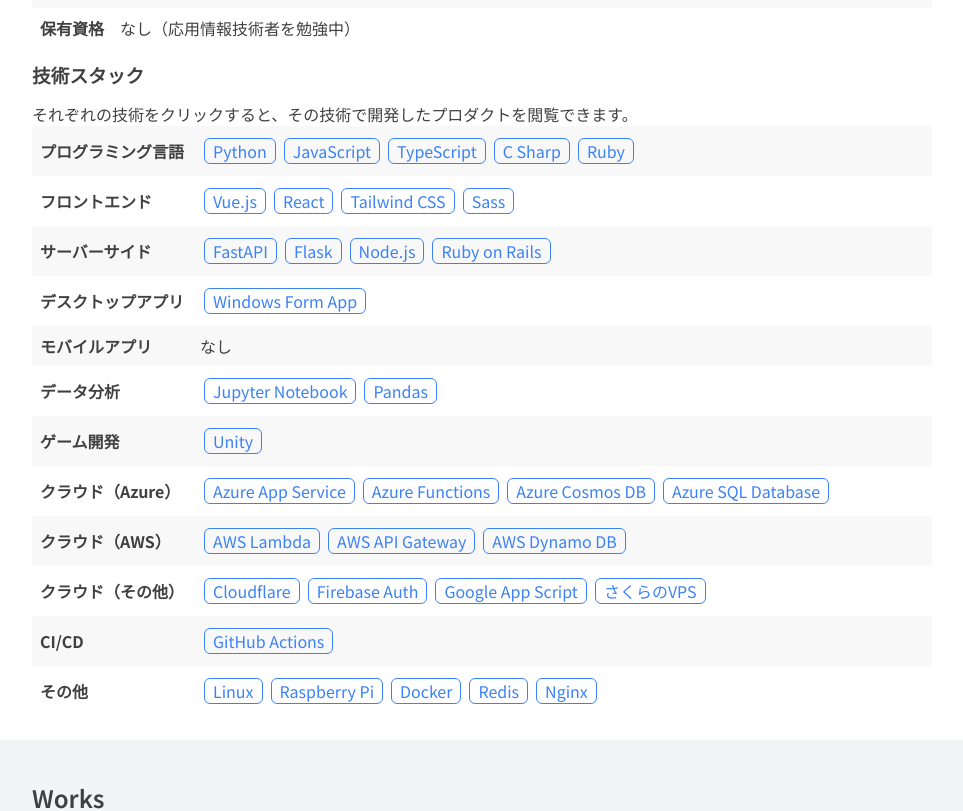
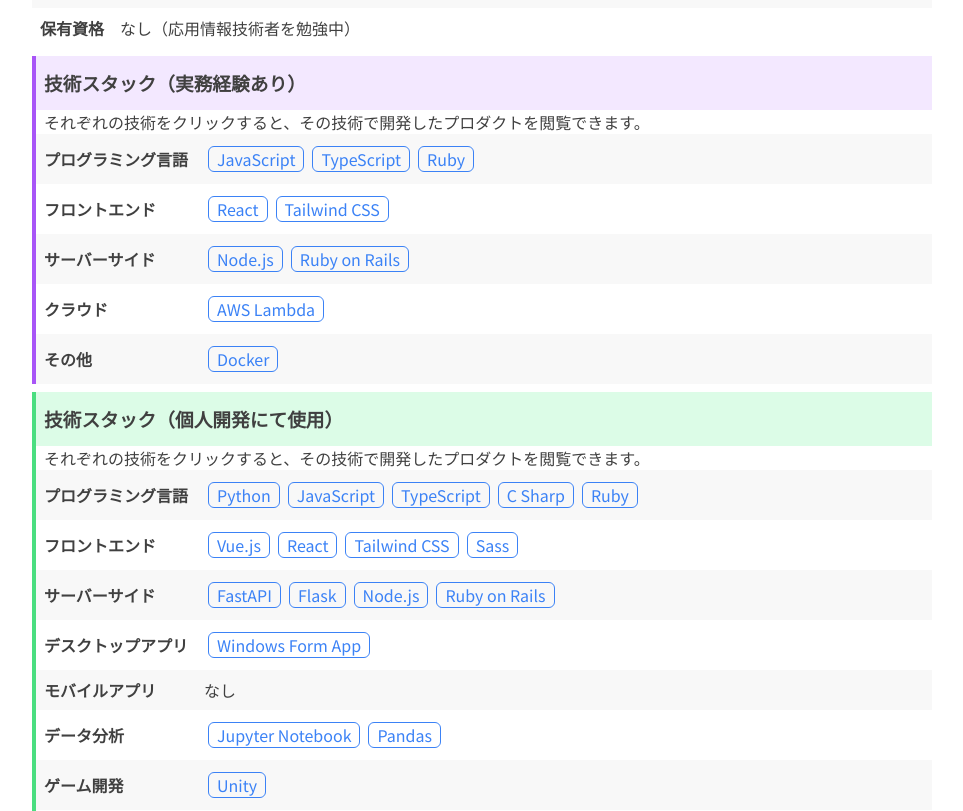
Before and after one commit to hashin2425/hashin2425.github.io, a Next.js app: page / in a window 1280 px wide. Shown: the part 683-1494 px from the top of the page, without its empty margins (158-1121 px from the left). Built offline with nearby package versions, Linux system fonts and the light colour scheme.

Commit message:
feat: ページ全体を見やすくする

```diff
--- a/src/app/page.tsx
+++ b/src/app/page.tsx
@@ -43,8 +43,49 @@
             </tr>
           </tbody>
         </table>
-        <h3>技術スタック</h3>
-        <p>それぞれの技術をクリックすると、その技術で開発したプロダクトを閲覧できます。</p>
+
+        <div className="border-l-4 border-purple-500 my-2">
+          <h3 className="bg-purple-100 pl-2">技術スタック（実務経験あり）</h3>
+          <p className="pl-2">それぞれの技術をクリックすると、その技術で開発したプロダクトを閲覧できます。</p>
+          <table className="responsive-table">
+            <tbody>
+              <tr>
+                <th>プログラミング言語</th>
+                <td>
+                  <TechLinksGenerator techListText="JavaScript,TypeScript,Ruby" />
+                </td>
+              </tr>
+              <tr>
+                <th>フロントエンド</th>
+                <td>
+                  <TechLinksGenerator techListText="React,Tailwind CSS" />
+                </td>
+              </tr>
+              <tr>
+                <th>サーバーサイド</th>
+                <td>
+                  <TechLinksGenerator techListText="Node.js,Ruby on Rails" />
+                </td>
+              </tr>
+              <tr>
+                <th>クラウド</th>
+                <td>
+                  <TechLinksGenerator techListText="AWS Lambda" />
+                </td>
+              </tr>
+              <tr>
+                <th>その他</th>
+                <td>
+                  <TechLinksGenerator techListText="Docker" />
+                </td>
+              </tr>
+            </tbody>
+          </table>
+        </div>
+
+        <div className="border-l-4 border-green-400 my-2">
+          <h3 className="bg-green-100 pl-2">技術スタック（個人開発にて使用）</h3>
+          <p className="pl-2">それぞれの技術をクリックすると、その技術で開発したプロダクトを閲覧できます。</p>
           <table className="responsive-table">
             <tbody>
               <tr>
@@ -119,9 +160,11 @@
               </tr>
             </tbody>
           </table>
+        </div>
       </SectionComponent>
 
       <SectionComponent h2text="Works">
+        <p>過去に開発したプロジェクトを紹介しています。</p>
         <div className="flex flex-nowrap relative">
           <div className="overflow-x-auto">
             {WorksData.sort((a, b) => b.priority - a.priority)
@@ -154,7 +197,7 @@
       </SectionComponent>
 
       <SectionComponent h2text="Contributions">
-        <p>GitHubのコントリビューショングラフです。</p>
+        <p>あらゆる開発プロジェクトに取り組んでおり、ほぼ毎日なにかしらのコードを書いています。</p>
         <ContributionsGraph />
       </SectionComponent>
 
```
Lines whose indentation alone changed are shown as unchanged.
